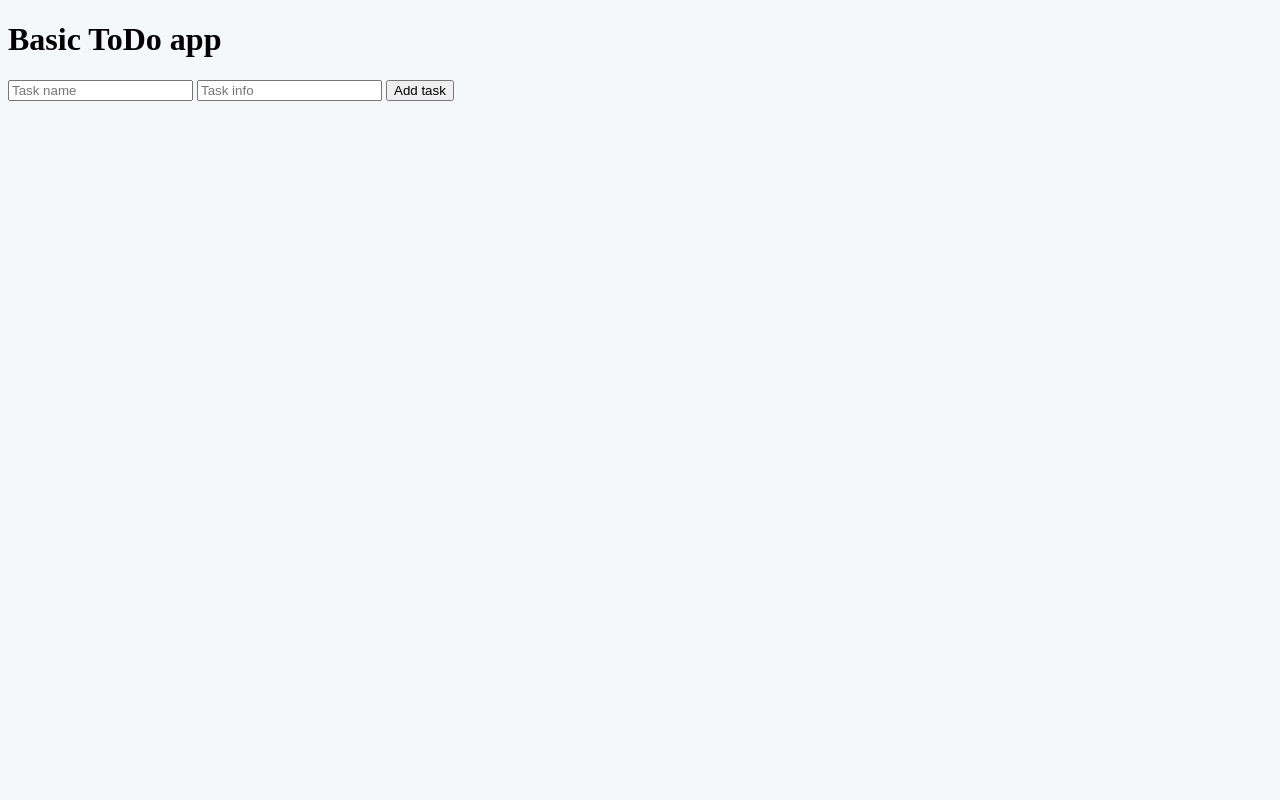
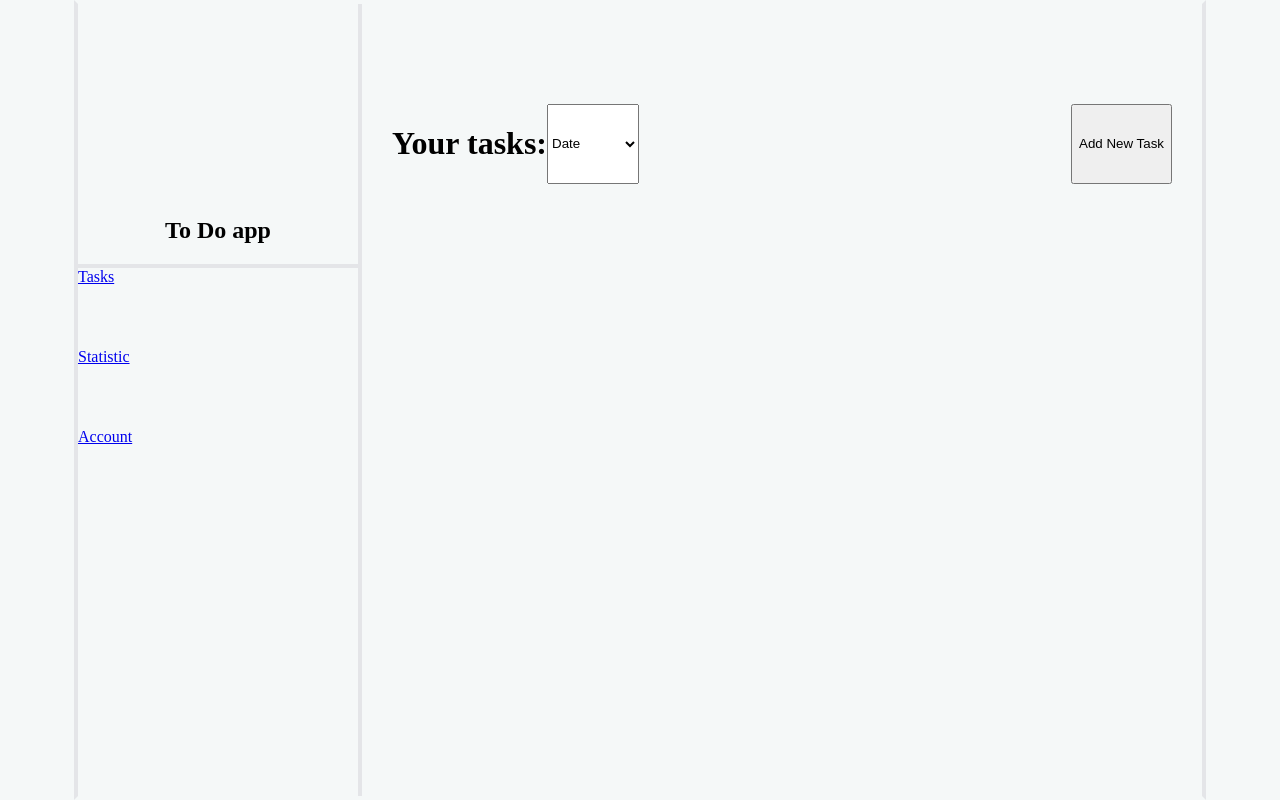
Before and after one commit to SaYMooN0/todo, a plain HTML site: page src_front/index.html in a window 1280 px wide. Drawn offline with nearby package versions, Linux system fonts and the light colour scheme.

Commit message:
Created basic markup for the index page

```diff
--- a/src_front/index.css
+++ b/src_front/index.css
@@ -1,4 +1,63 @@
+.body-container {
+    width: calc(100px + 80vw);
+    max-width: 90%;
+    border: 4px solid var(--back);
+    border-left-color: var(--back-2);
+    border-right-color: var(--back-2);
+    display: grid;
+    grid-template-columns: 280px 1fr;
+    height: calc(100vh - 8px);
+    margin: 0 auto;
+    background-color: var(--back-2);
+    column-gap: 4px;
+}
 
+.left-panel {
+    background-color: var(--back);
+    height: 100%;
+    display: grid;
+    grid-template-rows: calc(100px + 20vh) 4px 1fr;
+
+}
+
+.divider {
+    height: 100%;
+    width: 100%;
+    background-color: var(--back-2);
+}
+
+.left-panel-header {
+    align-self: flex-end;
+    text-align: center;
+    font-size: 24px;
+    margin-bottom: 20px;
+}
+
+.actions-container {
+    height: 240px;
+    display: grid;
+    grid-template-rows: 1fr 1fr 1fr;
+}
+
+.main-part {
+    background-color: var(--back);
+    overflow: auto;
+    padding: 30px;
+    padding-top: 100px;
+}
+
+.tasks-top-line {
+    display: flex;
+    flex-direction: row;
+    justify-content: space-between;
+}
+
+.top-line-left {
+    display: flex;
+    flex-direction: row;
+}
+
+/*
 .default-checkbox-label input {
     display: none;
 }
@@ -53,4 +112,4 @@
     left: 54%;
     top: calc(50% - 1px);
     transform: translate(-50%, -50%) rotate(45deg);
-}
+} */
--- a/src_front/index.html
+++ b/src_front/index.html
@@ -11,14 +11,38 @@
 
 <body>
     <script src="https://unpkg.com/htmx.org"></script>
-    <h1>Basic ToDo app</h1>
-    <form hx-post="/add-todo" hx-target="#todo-list" hx-swap="outerHTML">
-        <input type="text" name="name" placeholder="Task name" required>
-        <input type="text" name="info" placeholder="Task info">
-        <button type="submit">Add task</button>
-    </form>
-    <ul id="todo-list">
-    </ul>
+    <div class="body-container">
+        <div class="left-panel">
+            <h2 class="left-panel-header">To Do app</h2>
+            <div class="divider"> </div>
+            <div class="actions-container">
+                <a href="/index" class="action"> Tasks </a>
+                <a href="/statistics" class="action"> Statistic </a>
+                <a href="/account" class="action"> Account </a>
+            </div>
+        </div>
+        <div class="main-part">
+            <div class="tasks-top-line">
+                <div class="top-line-left">
+                    <h1 class="your-tasks-header">
+                        Your tasks:
+                    </h1>
+
+                    <select name="SortType" class="sort-type-select">
+                        <option value="date">Date</option>
+                        <option value="importance">Importance</option>
+                        <option value="name">Name</option>
+                        <option value="addingDate">AddingDate</option>
+                    </select>
+                </div>
+                <button class="new-task-button">
+                    Add New Task
+                </button>
+            </div>
+            <ul id="todo-list">
+            </ul>
+        </div>
+    </div>
 </body>
 
 </html>
--- a/src_front/main.css
+++ b/src_front/main.css
@@ -1,5 +1,7 @@
 body {
     background-color: var(--back);
+    margin: 0;
+    padding: 0;
 }
 
 :root {
@@ -16,7 +18,7 @@ body {
     text-decoration: none;
 }
 .error-line {
-    margin: 8px;
+    padding: 8px;
     color: var(--warning);
     font-size: 18px;
     font-weight: 600;
```
Also changed, not shown: 1 other file.
